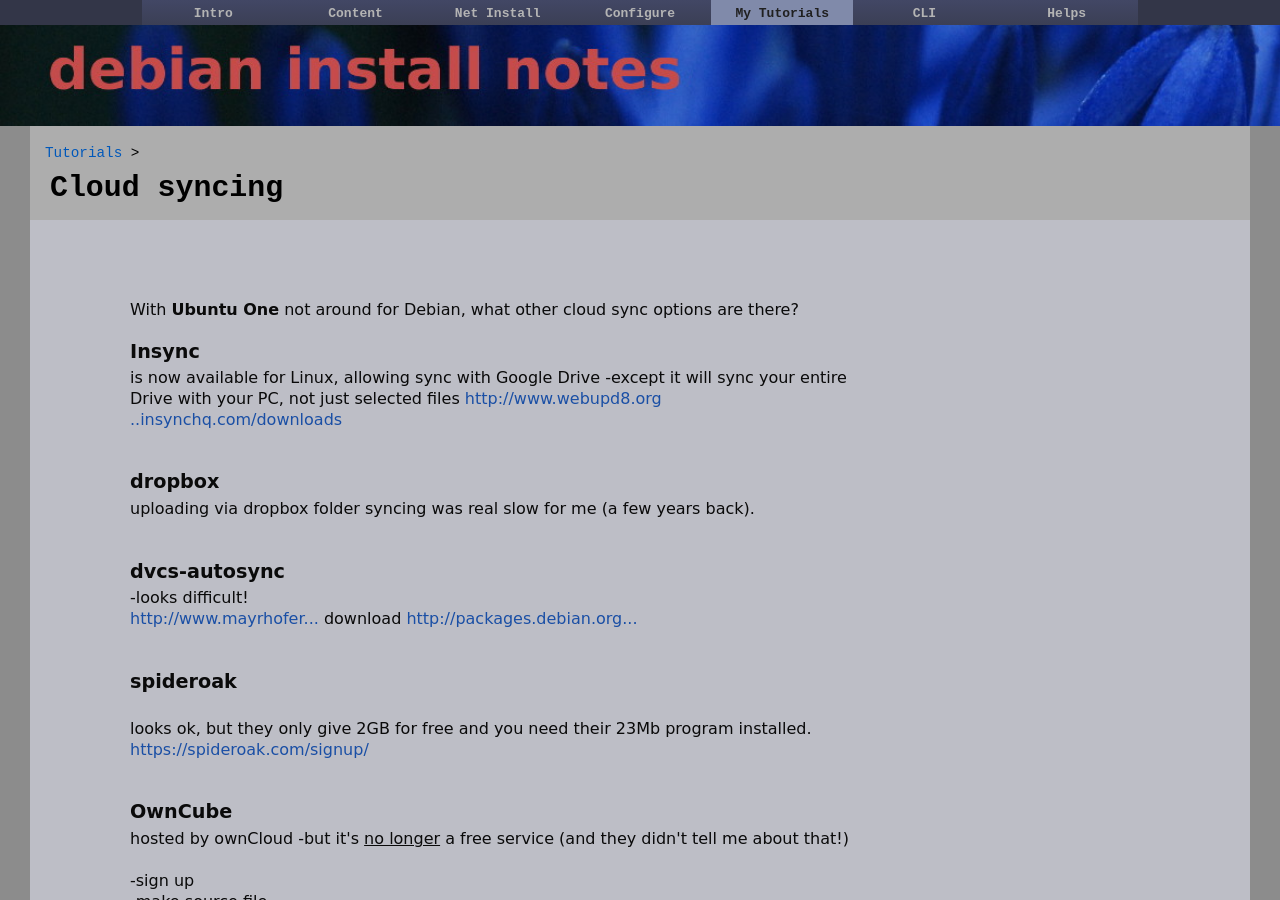
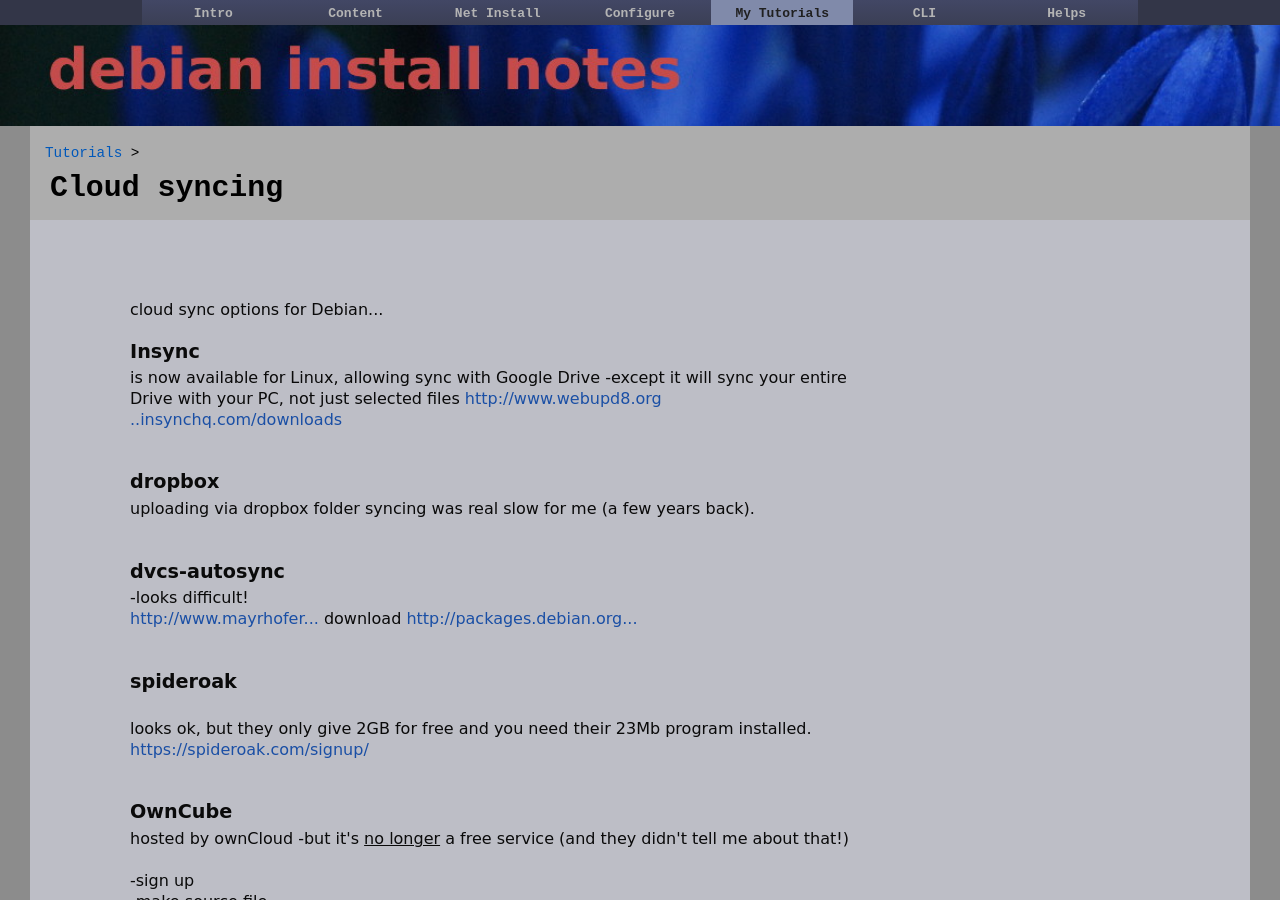
Before and after one commit to dquinton/debian-install, a Jekyll site: the page built from tutorial/14-cloud-syncing.html, in a window 1280 px wide and 900 px high. Built offline with Jekyll 4.4.1, drawn with Linux system fonts in a browser that asks for light colours.

Commit message:
updating pages

```diff
--- a/tutorial/14-cloud-syncing.html
+++ b/tutorial/14-cloud-syncing.html
@@ -9,7 +9,7 @@
 
 <div class="cont">
 
-With <b>Ubuntu One</b> not around for Debian, what other cloud sync options are there?
+cloud sync options for Debian...
 <br><br>
 <h3>Insync</h3> is now available for Linux, allowing sync with Google Drive -except it will sync your entire Drive with your PC, not just selected files <a href="http://www.webupd8.org/2012/08/insync-google-drive-client-for-linux.html" rel="noreferrer">http://www.webupd8.org</a> <a href="https://www.insynchq.com/downloads" rel="noreferrer">..insynchq.com/downloads</a>
 <br><br><br>
```
